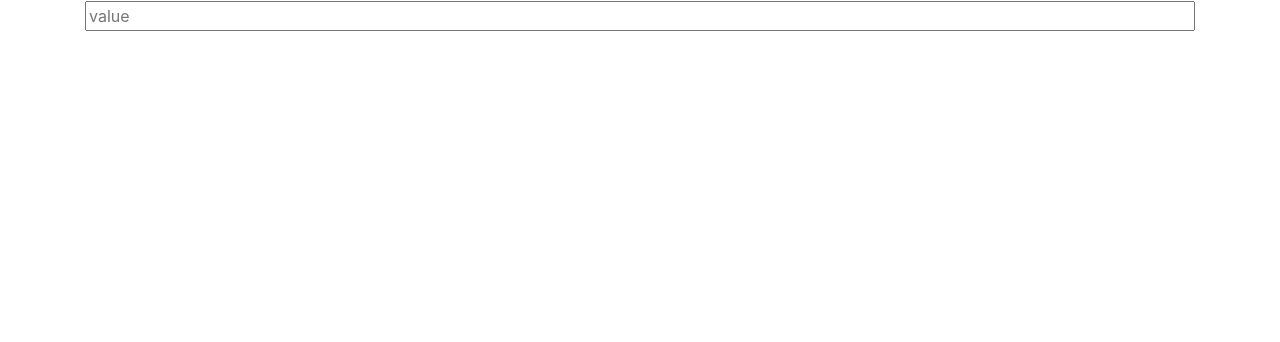
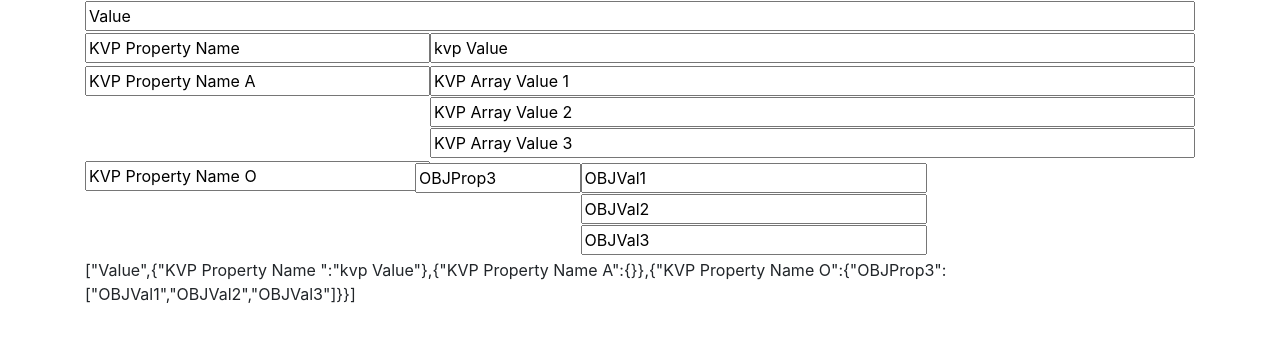
Before and after one commit to iamocram/JsonField, a plain HTML site: page dev/html/test.html in a window 1280 px wide. Drawn offline with nearby package versions, Linux system fonts and the light colour scheme.

Commit message:
Code to Form Progress

```diff
--- a/dev/html/js/jsonfield.js
+++ b/dev/html/js/jsonfield.js
@@ -49,8 +49,6 @@ function StartContainerContent(jFieldInputContainer){
 	container.append(JField);
 
 	container.append(ColumnOptions);
-
-
 
 	jFieldInputContainer.append(container);
 }
@@ -265,10 +263,29 @@ function CreateJsonObject(){
 /* ========= Json to Form ===========   */
 function JsonToForm(jsonData)
 {
+	let jFieldElements = document.getElementsByClassName("JField")[0].childNodes[0];
+	jFieldElements.innerHTML = "";
+	jFieldElements.appendChild(AddColumnOptions());
+	console.log(jsonData);
 
+	if (Object.keys(jsonData).length > 0 && jsonData.constructor === Object && thisArray.length === 0)
+	{
 
+	}
+	else if (jsonData.length > 0)
+	{
+		for (let i = 0; i < jsonData.length; i++) {
+			CreateFieldFromJsonData(jFieldElements,jsonData[i]);
+		}
+	}
+	// Fix Spacing for top level items
+	for (let i = 0; i < jFieldElements.childNodes.length; i++) {
+		if (CheckElementForJFieldType(jFieldElements.childNodes[i],"JFieldValue") && CheckElementForJFieldType(jFieldElements.childNodes[i].childNodes[0],"KeyValue"))
+		jFieldElements.childNodes[i].classList.remove("row");
+	}
+
+	CreateJsonObject();
 }
-
 
 
 /* ========= Small Logic Functions ============   */
@@ -291,7 +308,6 @@ function RetrievePropertyName(ele){
 		}
 	}
 }
-
 
 function GetValuesFromArrayContainer(arrayContainer){
 	let thisArray = [];
@@ -346,8 +362,7 @@ function GetValuesFromArrayContainer(arrayContainer){
 	return thisArray.length > 0 ? thisArray : thisObject;
 }
 
-function GetJFieldElements(ele)
-{
+function GetJFieldElements(ele) {
 	let elements = [];
 
 	for (let i = 0; i < ele.length; i++) {
@@ -358,7 +373,7 @@ function GetJFieldElements(ele)
 	return elements;
 }
 
-function CheckElementForJFieldType(ele, type){
+function CheckElementForJFieldType(ele, type) {
 	return (ele.hasAttribute("data-jfieldtype") && ele.getAttribute("data-jfieldtype") === type)
 }
 
@@ -375,7 +390,108 @@ function GetArrayOfAllValues(ele){
 	return elements;
 }
 
+function DetermineValueType(item) {
+	if (item.constructor === Object) return "object";
+	else if (Array.isArray(item)) return "Array";
+	else return "Value";
+}
 
+function CreateFieldFromJsonData(parentEle,value) {
+	let fieldType = DetermineValueType(value);
+
+	switch (fieldType) {
+		case "Value":
+			let jField = CreateJField();
+			SetJFieldData(jField,value);
+			let numOfChildren = parentEle.childNodes.length;
+			parentEle.insertBefore(jField, parentEle.childNodes[numOfChildren - 1]);
+			break;
+		case "Array":
+			let standardArrayContainer = new CreateJFieldContainer();
+			for (let i = 0; i < value.length; i++) {
+				let jField = CreateJField();
+				SetJFieldData(jField,value[i]);
+				standardArrayContainer.append(jField);
+			}
+			let numOfArrayChildren = parentEle.childNodes.length;
+			parentEle.insertBefore(standardArrayContainer, parentEle.childNodes[numOfArrayChildren - 1]);
+			break;
+		case "object":
+			/* Create JField */
+			let jFieldKeyValue = CreateJField();
+			jFieldKeyValue.innerHTML = "";
+
+			/* Create KeyValue */
+			let KeyValuePair = new CreateKeyValuePairField();
+			let container = KeyValuePair.childNodes[1];
+			container.innerHTML = "";
+			container.append(AddColumnOptions());
+
+			// If the object has a single property Value
+			if (Object.entries(value).length === 1)
+			{
+				for (const [key, val] of Object.entries(value)) {
+					SetJFieldData(KeyValuePair, "", key)
+					CreateFieldFromJsonData(container,val);
+					jFieldKeyValue.append(KeyValuePair);
+				}
+				parentEle.insertBefore(jFieldKeyValue, parentEle.childNodes[parentEle.childNodes.length - 1]);
+			}
+			else // If the object has multiple property values
+			{
+				for (const [key, val] of Object.entries(value)) {
+					SetJFieldData(KeyValuePair, "", key)
+					CreateFieldFromJsonData(container,val);
+					jFieldKeyValue.append(KeyValuePair);
+				}
+				parentEle.insertBefore(jFieldKeyValue, parentEle.childNodes[parentEle.childNodes.length - 1]);
+
+			}
+
+
+
+
+
+
+
+
+
+
+				break;
+			let objectJField = undefined;
+			for (const [key, val] of Object.entries(value)) {
+				SetJFieldData(KeyValuePair, "",key)
+				let objectJField = new CreateJField();
+				CreateFieldFromJsonData(objectJField, val);
+				break;
+			}
+			KeyValuePair.childNodes[1].append(objectJfield);
+
+			let arrayContainer = KeyValuePair.childNodes[1];
+			arrayContainer.innerHTML = "";
+			jFieldKeyValue.append(KeyValuePair);
+
+
+			let numOfObjectChildren = parentEle.childNodes.length;
+			parentEle.insertBefore(jFieldKeyValue, parentEle.childNodes[numOfObjectChildren - 1]);
+			break;
+	}
+}
+
+function SetJFieldData(ele, value, propertyName) {
+	 if (CheckElementForJFieldType(ele,"JFieldValue"))
+	 {
+		 ele.childNodes[0].value = value;
+	 } else if (CheckElementForJFieldType(ele,"KeyValue") && propertyName !== "")
+	{
+		let JFieldProperty = ele.childNodes[0];
+		JFieldProperty.childNodes[0].value = propertyName;
+	} else if (CheckElementForJFieldType(ele,"KeyValue") && value !== "")
+	{
+		let arrayContainer = ele.childNodes[1];
+		arrayContainer.childNodes[0].childNodes[0].value = value;
+	}
+}
 
 /* ========= Event Handlers ============   */
 
@@ -401,8 +517,6 @@ function OnAddValueClick() {
 
 	let thisParent = this.parentElement.parentElement;
 
-
-
 	let numOfChildren = thisParent.childNodes.length;
 
 	thisParent.insertBefore(JField, thisParent.childNodes[numOfChildren - 1]);
@@ -417,8 +531,6 @@ function OnRemoveValueClick() {
 	let valueContainer = columnOptions.parentElement;
 
 	let columnContainer = valueContainer.parentElement;
-
-
 
 	let valuesInThisArray = GetArrayOfAllValues(valueContainer);
 
--- a/dev/html/test.html
+++ b/dev/html/test.html
@@ -35,6 +35,8 @@
 		let options = {"SingleValues": true};
 
 		initJField(options);
+		JsonToForm(["Value",{"KVP Property Name ":"kvp Value"},{"KVP Property Name A":["KVP Array Value 1","KVP Array Value 2","KVP Array Value 3"]},{"KVP Property Name O":{"OBJProp1":"OBJVal1","OBJProp2":"OBJVal2","OBJProp3":"OBJVal3"}}]);
+
 	</script>
 </body>
 </html>
```
